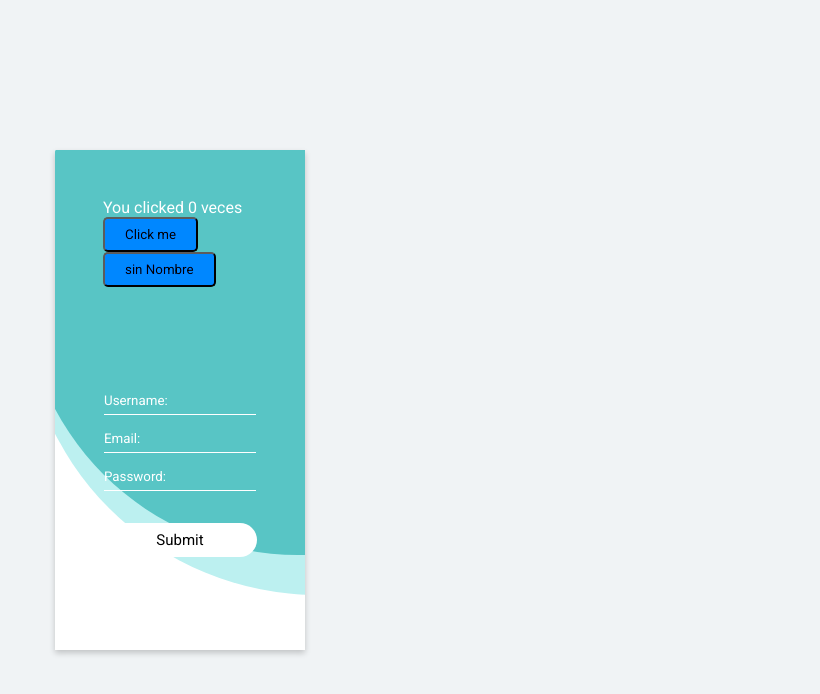
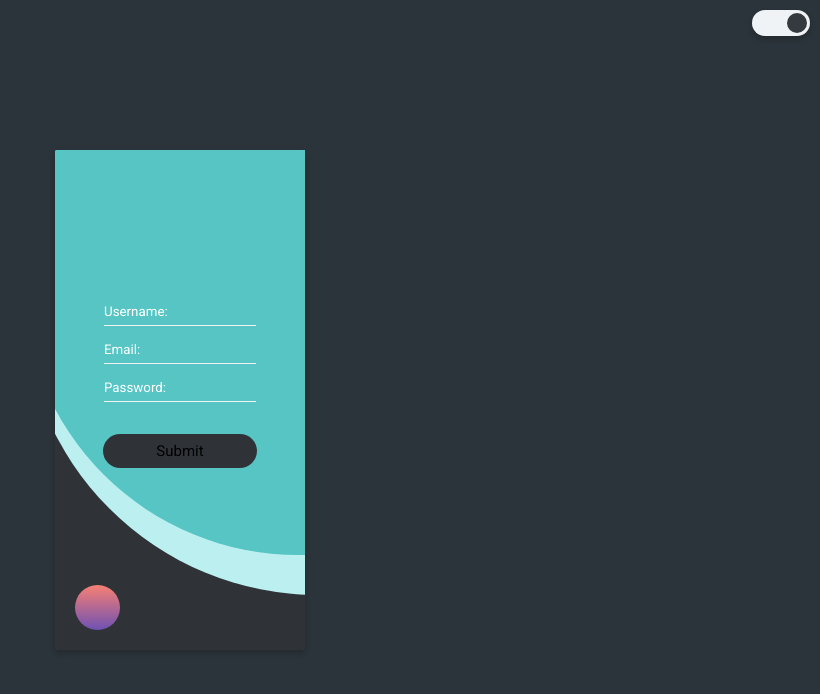
Before and after one commit to Mahemo-01/react-form, a React (Create React App) app: page / in a window 1280 px wide. Shown: the top 694 px of the page, without its empty margins (460-1280 px from the left). Built offline with nearby package versions, Linux system fonts and the light colour scheme.

Commit message:
Se agrego la funcionalidad el sw y rueda de color

```diff
--- a/public/index.html
+++ b/public/index.html
@@ -26,7 +26,7 @@
     -->
     <title>React App</title>
   </head>
-  <body>
+  <body class='is-dark-mode'>
     <noscript>You need to enable JavaScript to run this app.</noscript>
     <div id="root"></div>
     <!--
--- a/src/App.js
+++ b/src/App.js
@@ -1,34 +1,20 @@
-import { useState } from 'react'
-
 import Card from "./componentes/tarjeta";
 import Circulo from './componentes/circulo'
 import Formulario from "./componentes/formulario";
 import RuedaColor from "./componentes/rueda-color";
+import Switch from './componentes/switch';
 import './App.css';
 import './globals.css';
 
 
 function App() {
 
-  const [contador, setValue] = useState(0)
-  const [nombre, setNombre] = useState('sin Nombre')
-
-  function sumarUno() {
-    setValue(contador + 1)
-  }
-
   return (
     <>
+      <Switch/>
       <Card>
         <Circulo />
         <Circulo />
-        <p>You clicked {contador} veces</p>
-        <button className='btn-blue' onClick={sumarUno}>
-          Click me
-      </button>
-        <button className='btn-blue' onClick={() => setNombre("angel hernandez")}>
-          {nombre}
-        </button>
         <Formulario />
         <RuedaColor />
       </Card>
--- a/src/componentes/rueda-color.js
+++ b/src/componentes/rueda-color.js
@@ -1,6 +1,32 @@
+import { useEffect, useState } from 'react'
 import '../css/rueda-color.css'
 
-function RuedaColor() {
+function RuedaColor () {
+
+  const [gradiente, setGradient] = useState(() => localStorage.getItem('localGradient'))
+  const [gradienteDos, setGradientTwo] = useState(() => localStorage.getItem('localGradientTwo'))
+
+  console.log('gradiente:', gradiente)
+  console.log('gradiente dos:', gradienteDos)
+
+  useEffect(() => {
+
+    const gradientWheel = document.querySelector('#gradient-wheel')
+    // localStorage.getItem('localGradient')
+    console.log('pasando por useEfecct')
+    if (gradiente=== null) {
+      localStorage.setItem('localGradient','linear-gradient(rgb(247, 128, 116) 0%, rgb(56, 62, 204) 140%)')
+    }
+
+    if (gradienteDos===null) {
+      localStorage.setItem('localGradientTwo', 'linear-gradient(rgb(247, 128, 116) 0%, rgb(106, 112, 254) 120%)')
+    }
+
+    gradientWheel.style.background = localStorage.getItem('localGradient')
+
+  }, [])
+
+
   // let gradients = ['linear-gradient(rgb(208, 15, 36) 0%, rgb(56, 62, 204) 140%)', 'linear-gradient(rgb(47, 216, 86) 0%, rgb(56, 62, 204) 140%)', 'linear-gradient(rgb(7, 255, 201) 0%, rgb(40, 44, 156) 140%)', 'linear-gradient(rgb(247, 128, 116) 0%, rgb(56, 62, 204) 140%)']
 
   // function bodyloaded() {
--- /dev/null
+++ b/src/componentes/switch.js
@@ -0,0 +1,20 @@
+
+import { useState } from 'react'
+
+function Switch () {
+
+  const [enabled, setEnabled] = useState(false)
+  const classActive = enabled ? 'darkMode' : 'darkMode active'
+
+  function handleChange () {
+    setEnabled(!enabled)
+    document.body.classList.toggle("is-dark-mode")
+  }
+
+  return (
+    <div className={classActive} id="darkMode" onClick={handleChange}
+      ></div>
+  )
+}
+
+export default Switch
--- a/src/globals.css
+++ b/src/globals.css
@@ -22,7 +22,11 @@
 .is-dark-mode {
   --light-color:    #2b343a;
   --card-color:     #2f3338;
-  --white-color:    #1a1b1d;
+  --white-color:    #f0f3f5;
+}
+
+.is-dark-Mode.visible {
+  background-color: #1a1b1d;;
 }
 
 * {
```
Also changed, not shown: 2 other files (tests, documents, lock files or other folders).
